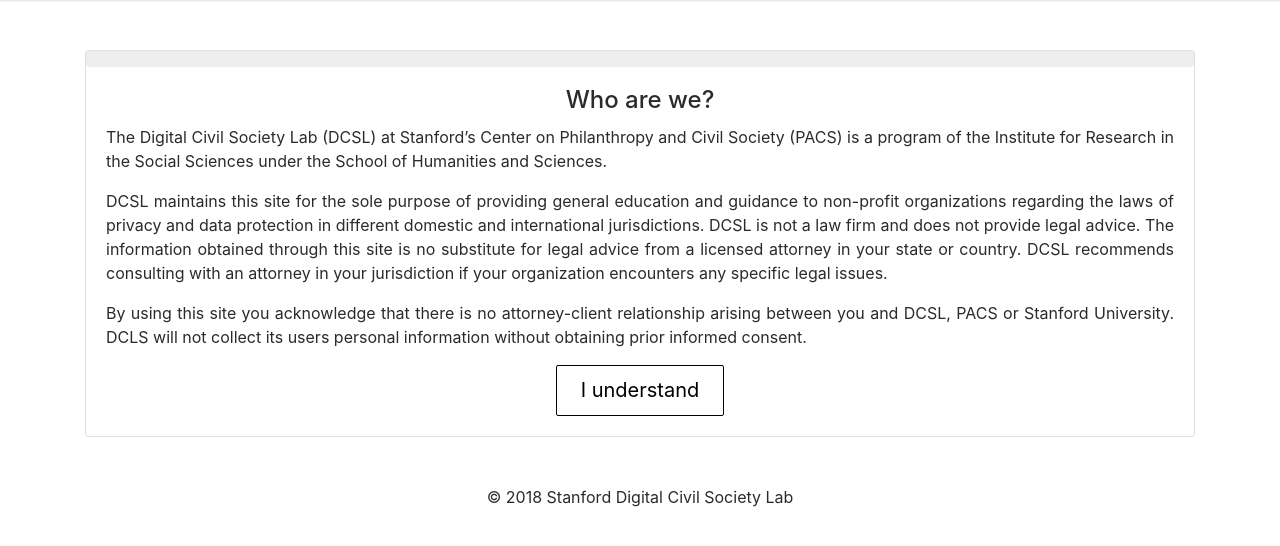
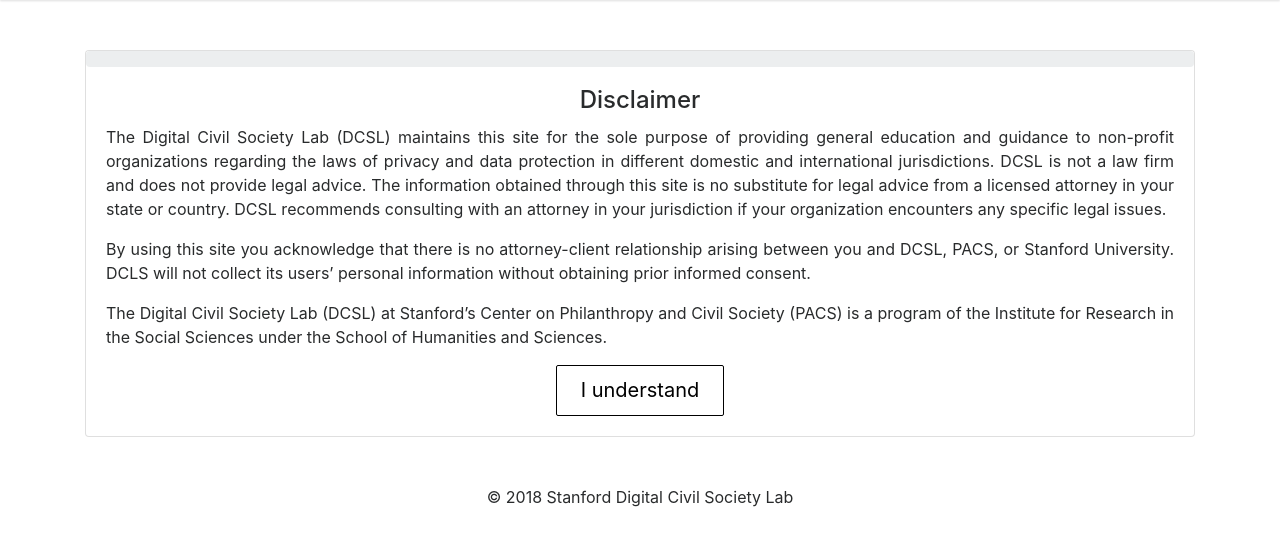
Before and after one commit to ashemag/privacy_patterns_data_collection, a Django app: page /data-search in a window 1280 px wide. Shown: the part 125-671 px from the top of the page. Run offline with Django 3.2, Linux system fonts and the light colour scheme; some libraries are stand-ins or nearby versions.

Commit message:
text changes

```diff
--- a/display_data_app/static/css/master.css
+++ b/display_data_app/static/css/master.css
@@ -44,7 +44,7 @@
 }
 
 .bg {
-	background-image: url("../images/dish.jpg");
+	background-image: url("../images/acropolis.jpg");
 	height: 100vh;
 	background-position: center;
 	background-repeat: no-repeat;
--- a/display_data_app/templates/data_search_info.html
+++ b/display_data_app/templates/data_search_info.html
@@ -8,21 +8,18 @@
 	  <div class="progress-bar" role="progressbar" style="width: 0%" aria-valuenow="25" aria-valuemin="0" aria-valuemax="100"></div>
 	</div>
  	<div class="card-block">
-	    <h4 class="card-title">Who are we?</h4>
+	    <h4 class="card-title">Disclaimer</h4>
 	    <p align="justify" class="card-text">
 
-The Digital Civil Society Lab (DCSL) at Stanford’s Center on Philanthropy and Civil Society (PACS) is a program of the Institute for Research in the Social Sciences under the School of Humanities and Sciences.
-</p>
+The Digital Civil Society Lab (DCSL) maintains this site for the sole purpose of providing general education and guidance to non-profit organizations regarding the laws of privacy and data protection in different domestic and international jurisdictions. DCSL is not a law firm and does not provide legal advice. The information obtained through this site is no substitute for legal advice from a licensed attorney in your state or country.  DCSL recommends consulting with an attorney in your jurisdiction if your organization encounters any specific legal issues.</p>
 
 <p align="justify" class="card-text">
 
-DCSL maintains this site for the sole purpose of providing general education and guidance to non-profit organizations regarding the laws of privacy and data protection in different domestic and international jurisdictions. DCSL is not a law firm and does not provide legal advice. The information obtained through this site is no substitute for legal advice from a licensed attorney in your state or country.  DCSL recommends consulting with an attorney in your jurisdiction if your organization encounters any specific legal issues.
+By using this site you acknowledge that there is no attorney-client relationship arising between you and DCSL, PACS, or Stanford University. DCLS will not collect its users’ personal information without obtaining prior informed consent.
 </p>
 <p align="justify" class="card-text">
 
-By using this site you acknowledge that there is no attorney-client relationship arising between you and DCSL, PACS or Stanford University.
-
-DCLS will not collect its users personal information without obtaining prior informed consent.
+The Digital Civil Society Lab (DCSL) at Stanford’s Center on Philanthropy and Civil Society (PACS) is a program of the Institute for Research in the Social Sciences under the School of Humanities and Sciences.
 
 		</p>
 
--- a/display_data_app/templates/index.html
+++ b/display_data_app/templates/index.html
@@ -11,7 +11,8 @@
 		</div>
 	</nav>
 	<div class="jumbotron jumbotron_index">
-		<h1> Interested in privacy law enforcement? </h1>
+		<h1> What can your nonprofit do </h1>
+		<h1> to protect digital privacy? </h1>
 		<h3> Search FTC Cases By Privacy Violations </h3>
 		<a class="btn btn-outline-secondary js-scroll-trigger btn-lg" href="{% url 'data_search'%}">Get Started</a>
 	<div>
```
